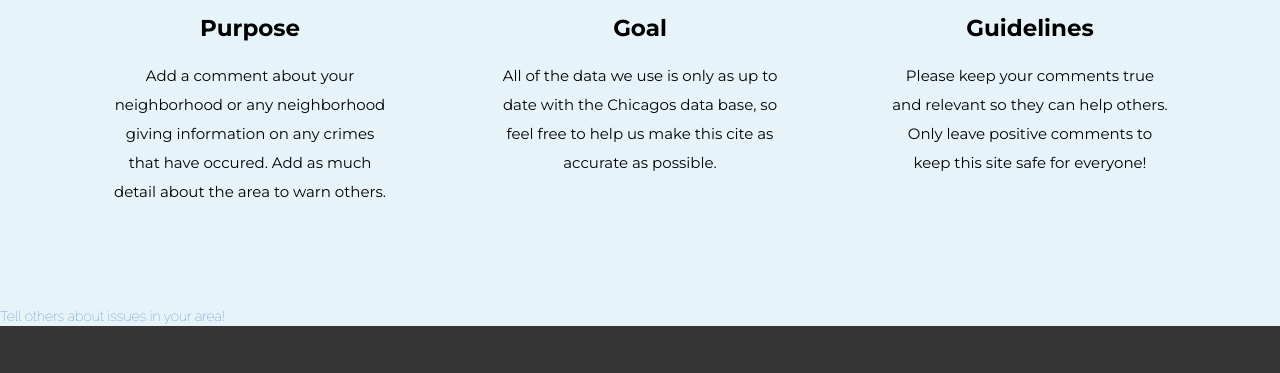
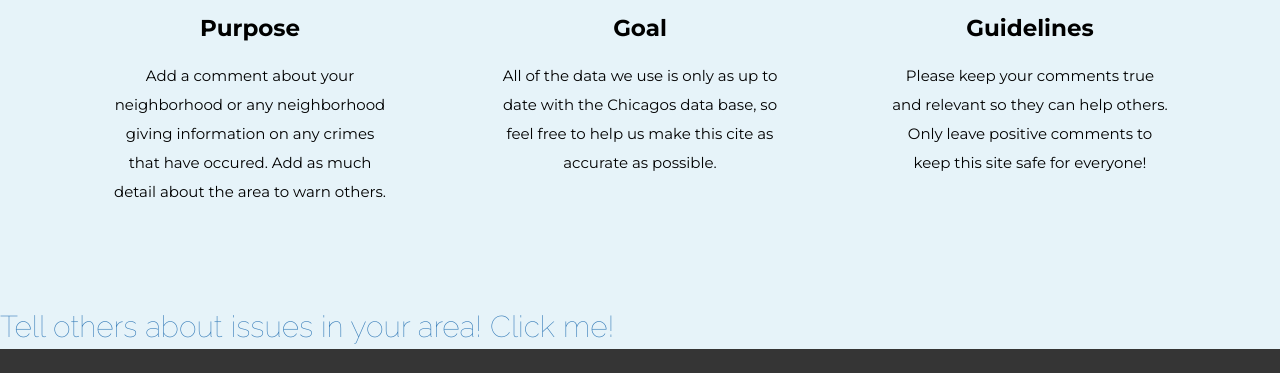
Before and after one commit to carla10abreu/ChiRoutes, a plain HTML site: page hoodcomments.html in a window 1280 px wide. Shown: the part 1017-1390 px from the top of the page. Drawn offline with Linux system fonts and the light colour scheme; a script that the page names is missing; files whose address does not match are found by name; a web font is replaced by a local one.

Commit message:
Add files via upload

```diff
--- a/hoodcomments.html
+++ b/hoodcomments.html
@@ -104,9 +104,10 @@ License URL: http://creativecommons.org/licenses/by/3.0/
 <!-- /services section -->
 
 <!--forum-->
-		<a id="nabblelink" href="http://neighborhood-comments.2356576.n4.nabble.com/">Tell others about issues in your area!</a>
+<div class="forum">
+		<a id="nabblelink" href="http://neighborhood-comments.2356576.n4.nabble.com/">Tell others about issues in your area!  Click me!</a>
 <script src="http://neighborhood-comments.2356576.n4.nabble.com/embed/f1"></script>
-
+</div>
 
 <!--/forum stuff-->
 
```
